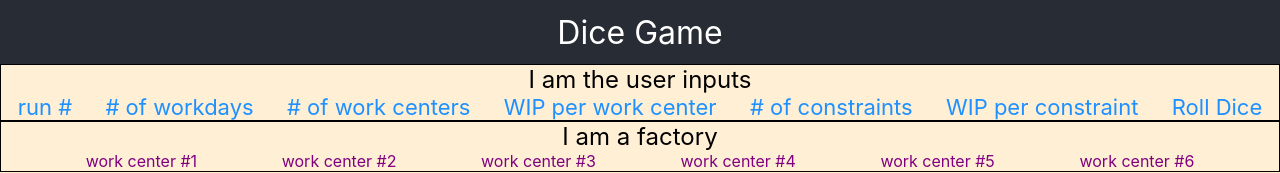
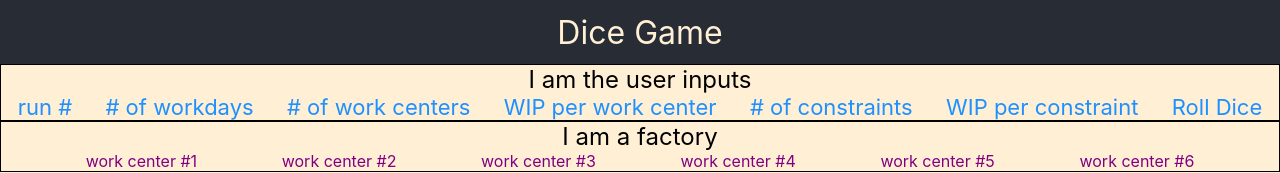
Before and after one commit to idugcoal/dice-game, a React (Create React App) app: page / in a window 1280 px wide. Shown: the top 173 px of the page. Built offline with nearby package versions, Linux system fonts and the light colour scheme.

Commit message:
adjust header color

```diff
--- a/src/App.css
+++ b/src/App.css
@@ -24,7 +24,7 @@ body {
   text-align: center;
   flex: 1 0 6%;
   background: #282c34;
-  color: white;
+  color: papayawhip;
 }
 
 .Body {
```
